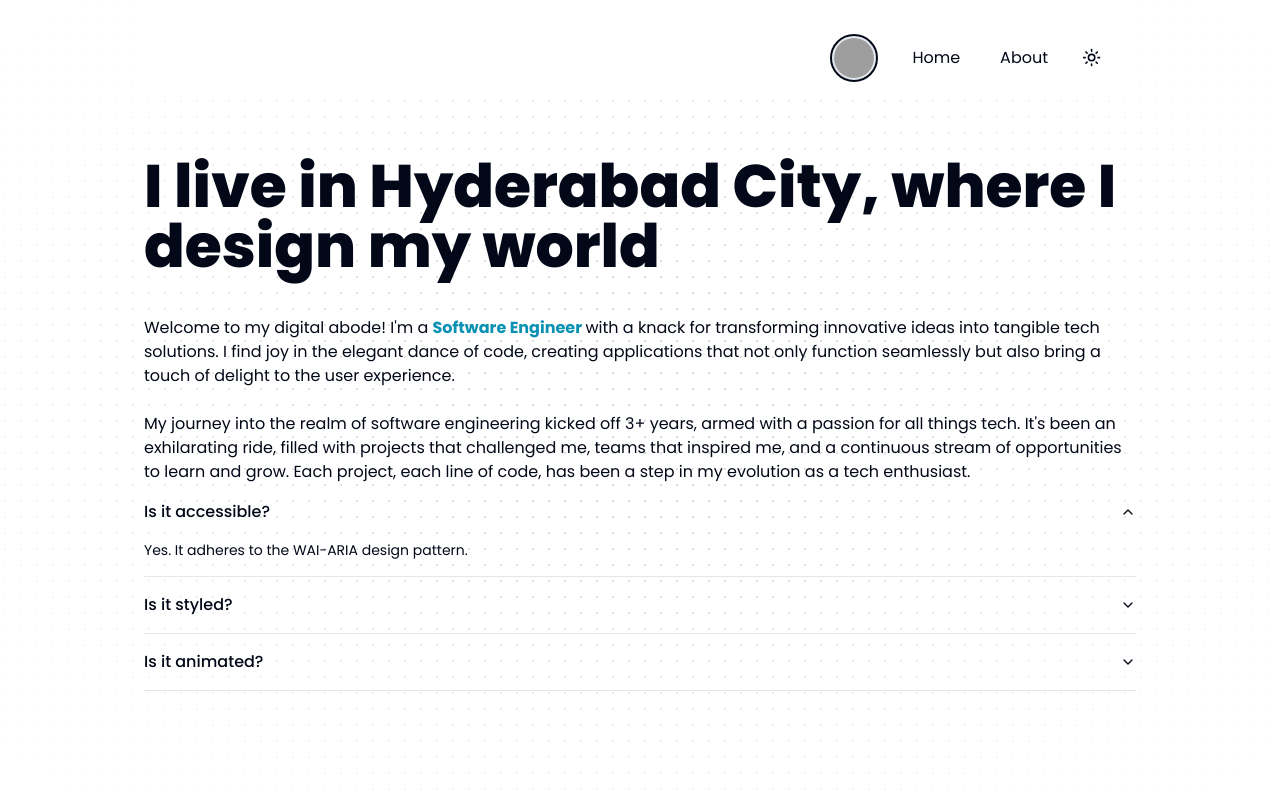
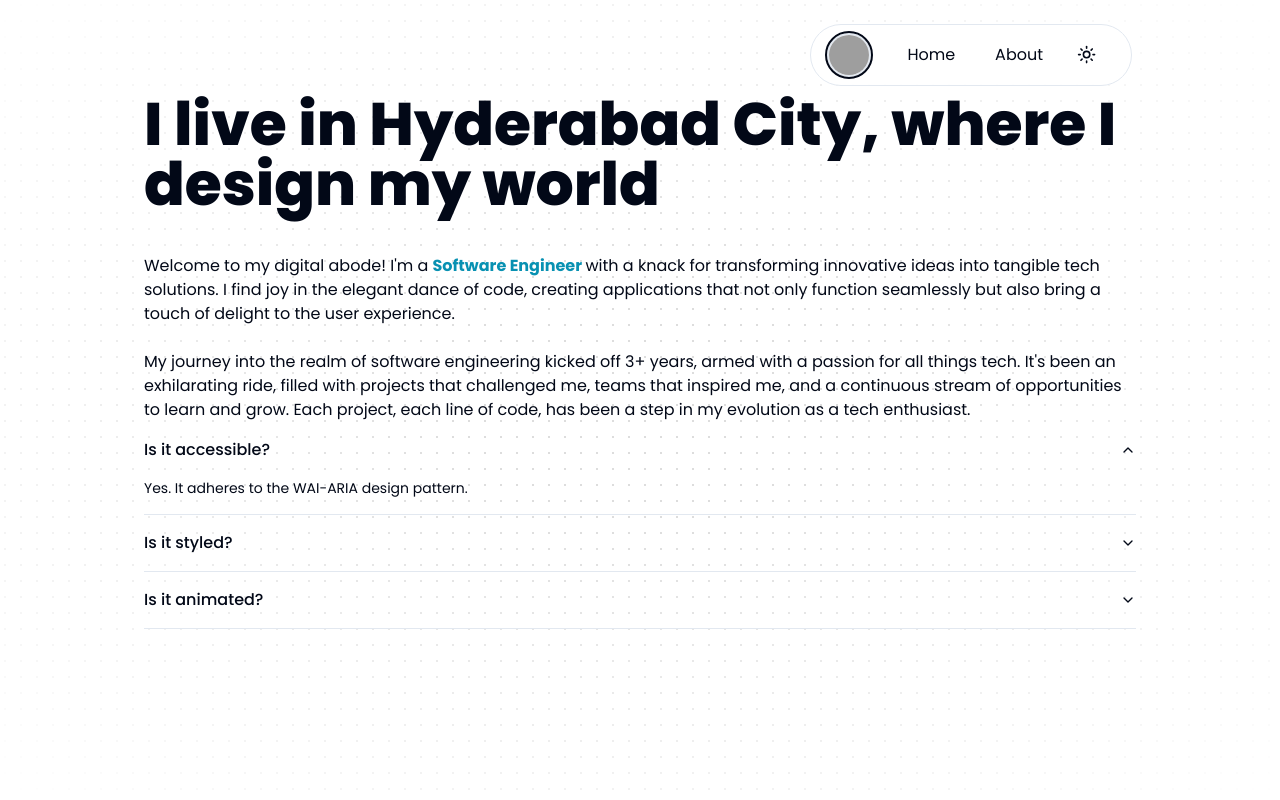
Before and after one commit to balajiudayagiri/fantastic-couscous, a Next.js app: page /about in a window 1280 px wide. Built offline with nearby package versions, Linux system fonts and the light colour scheme; grey boxes are pictures that could not be loaded.

Commit message:
updated view port

```diff
--- /dev/null
+++ b/src/app/about/about.css
@@ -0,0 +1,15 @@
+.scroll-styles::-webkit-scrollbar {
+    width: 6px;
+}
+
+/* Track */
+.scroll-styles::-webkit-scrollbar-track {
+    background: inherit;
+}
+
+/* Handle */
+.scroll-styles::-webkit-scrollbar-thumb {
+    background: #88888840;
+    border-radius: 99px;
+
+}
--- a/src/app/about/page.tsx
+++ b/src/app/about/page.tsx
@@ -6,10 +6,11 @@ import {
 } from "@b/components/ui/accordion";
 import { calculateExperience } from "@b/utilities/calculateExperience";
 import React from "react";
+import "./about.css";
 
 function page() {
   return (
-    <div className=" xl:mx-36 lg:mx-16 md:mx-8 sm:mx-5 mx-4 mt-16">
+    <div className=" xl:px-36 lg:px-16 md:px-8 sm:px-5 px-4 py-2">
       <h1
         className={
           "md:text-6xl sm:text-5xl text-4xl font-extrabold leading-tight mb-10 "
--- a/src/app/layout.tsx
+++ b/src/app/layout.tsx
@@ -24,9 +24,9 @@ export default function RootLayout({
   return (
     <html lang="en">
       <body
-        className={`${poppins.className} dark:bg-dot-white/[0.3] bg-dot-black/[0.3] h-screen m-0  relative`}>
+        className={`${poppins.className} dark:bg-dot-white/[0.3] bg-dot-black/[0.3] h-screen m-0  relative `}>
         <div className="z-[-1] h-screen absolute pointer-events-none inset-0 flex items-center justify-center dark:bg-black bg-white [mask-image:radial-gradient(ellipse_at_center,transparent_20%,black)]"></div>
-        <div className="overflow-y-scroll h-screen relative">
+        <div className="relative overflow-y-auto h-screen scroll-styles">
           <ThemeProvider
             attribute="class"
             defaultTheme="system"
--- a/src/components/ui/header.tsx
+++ b/src/components/ui/header.tsx
@@ -12,8 +12,8 @@ function Header() {
   ];
 
   return (
-    <div className="xl:mx-36 lg:mx-16 md:mx-8 sm:mx-5 pt-6  sticky top-0 z-50 backdrop-blur-sm dark:bg-black/80 bg-white/80">
-      <header className="mx-3 py-3 w-fit ml-auto mr-0">
+    <div className="xl:mx-36 lg:mx-16 md:mx-8 sm:mx-5 pt-6  sticky top-0 z-50">
+      <header className="mx-3 py-2 w-fit ml-auto mr-1  backdrop-blur-sm dark:bg-black/80 bg-white/80 border border-solid rounded-full">
         <div
           className={
             "container mx-auto flex items-center gap-6 sm:pr-6 pr-3 pl-4"
```
